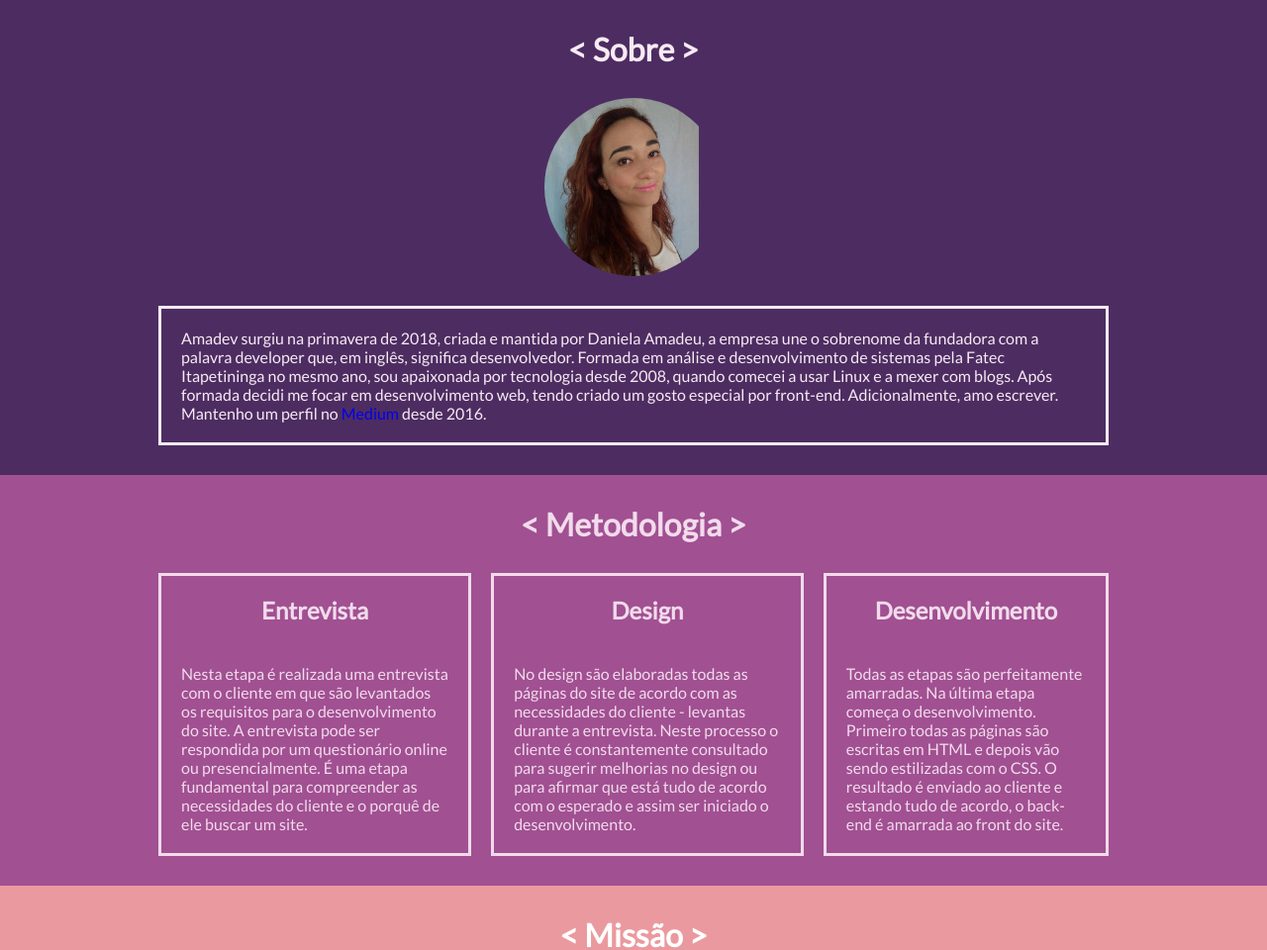
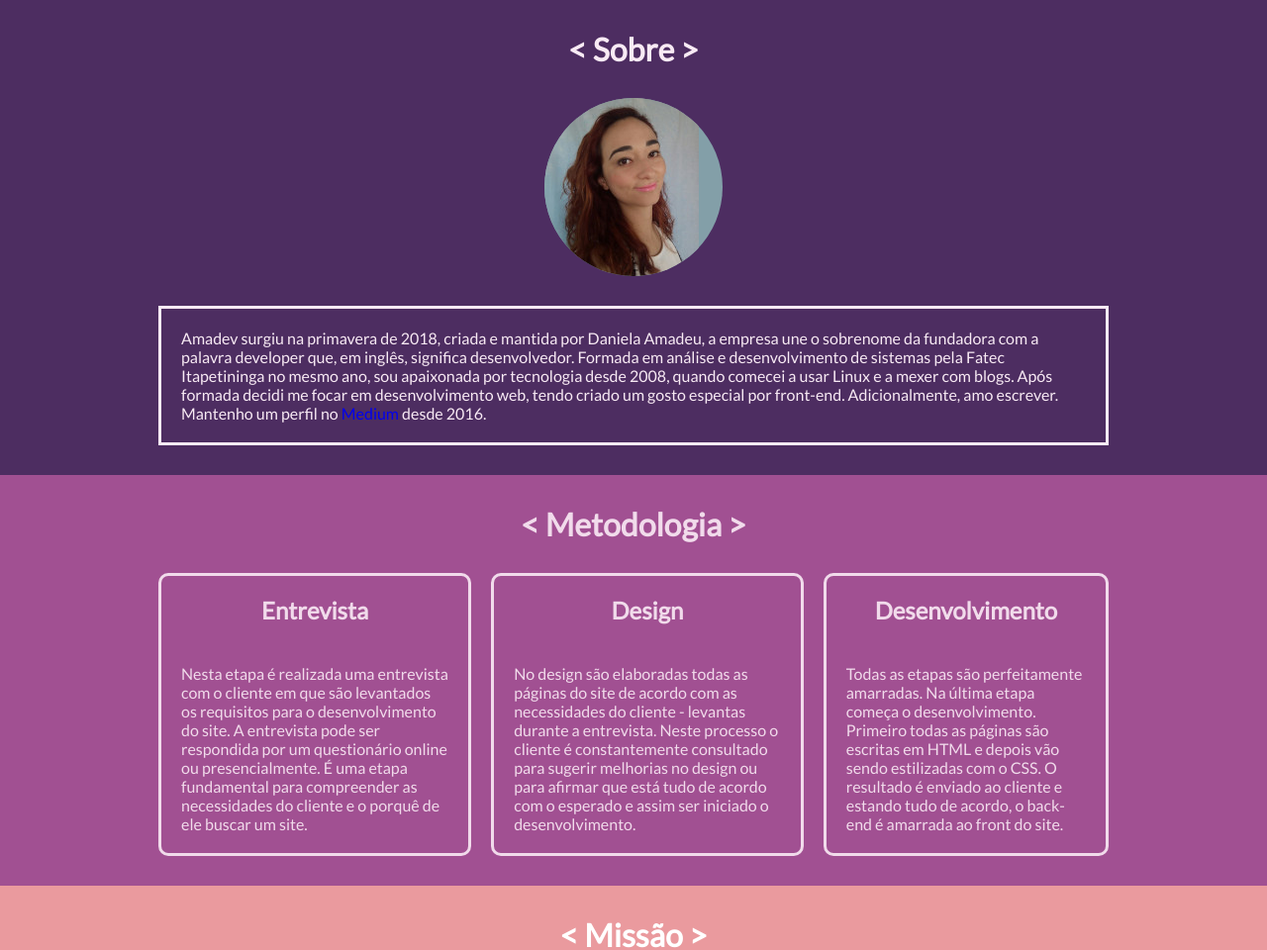
Before and after one commit to daniamadev/site-amadev, a Jekyll site: the page built from index.md, in a window 1280 px wide. Shown: the part 699-1659 px from the top of the page at 99% size. Built offline with Jekyll 4.4.1, drawn with Linux system fonts in a browser that asks for light colours.

Commit message:
modificacao css

```diff
--- a/assets/style.css
+++ b/assets/style.css
@@ -121,6 +121,7 @@ h1 {
 }
 
 .avatar {
+  background-color: #839FA8;
   background-size: cover;
   margin: 0 auto;
   width: 180px;
@@ -148,6 +149,7 @@ h1 {
 
 .metodologia-item {
   border: 3px solid #f1dbeb;
+  border-radius: 10px;
   margin-right: 20px;
   margin-bottom: 30px;
 }
```
